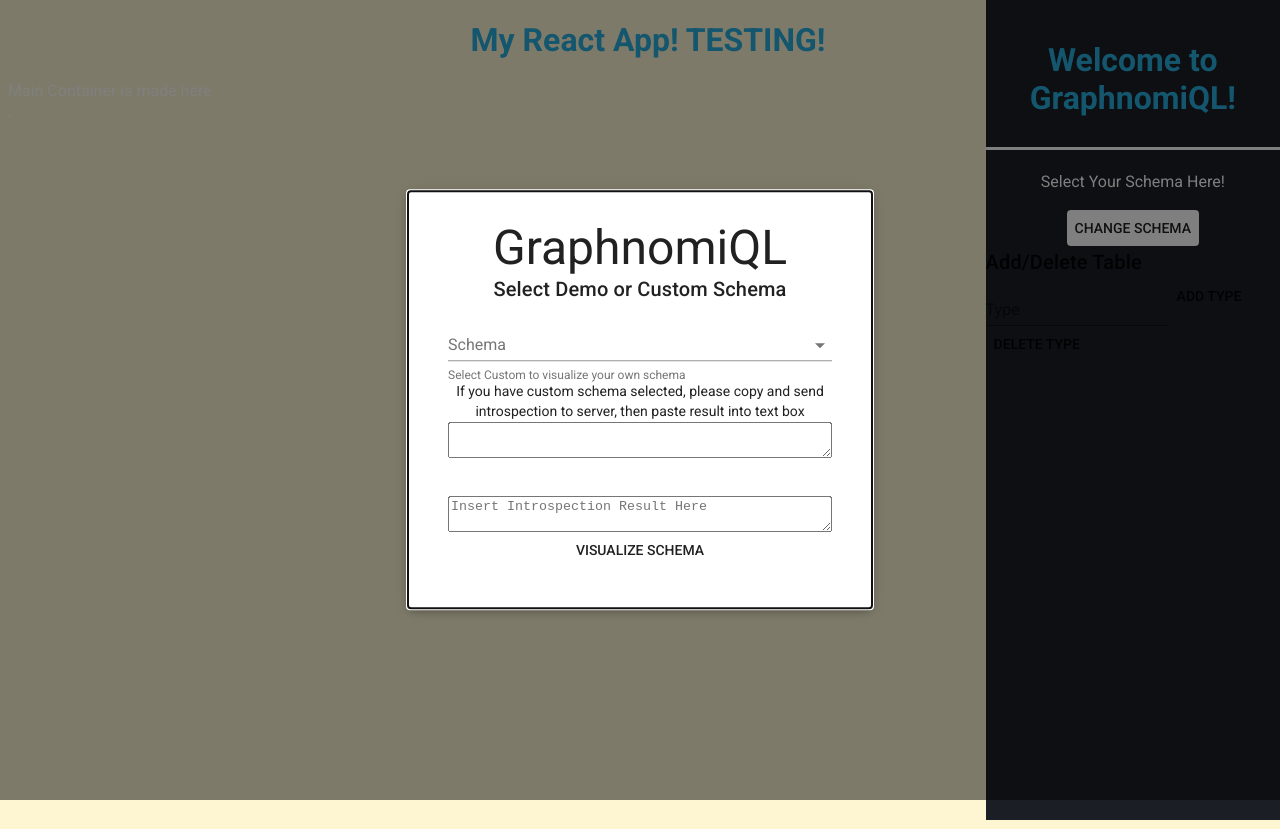
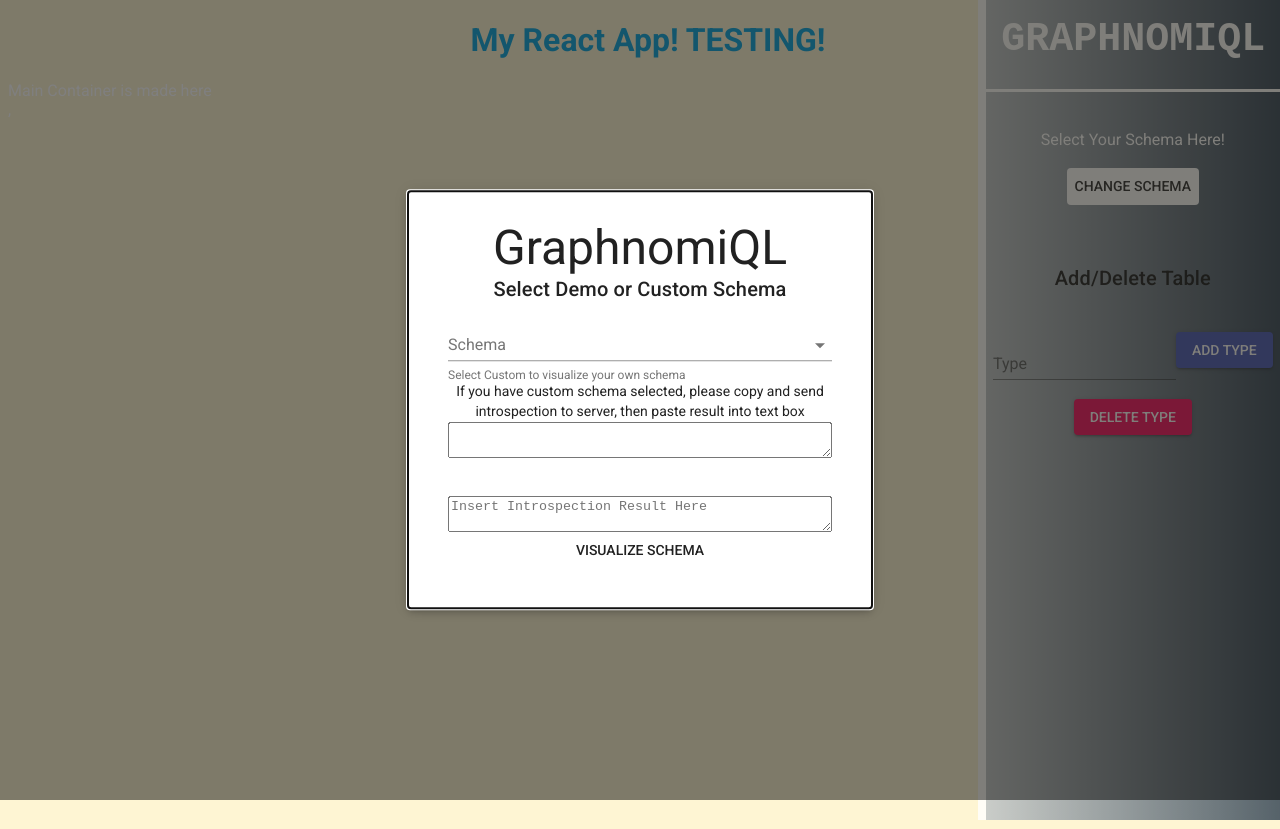
Before and after one commit to GraphnomiQl/GraphnomiQL, a React app: page / in a window 1280 px wide. Built offline with nearby package versions, Linux system fonts and the light colour scheme.

Commit message:
edit css paanel

```diff
--- a/src/components/Edit.jsx
+++ b/src/components/Edit.jsx
@@ -21,25 +21,36 @@ class Edit extends React.Component {
     const { addNode, deleteNode } = this.props;
     return (
       <div className="edit">
+          <br/>
+          <br/>
+          <br/>
+
         <form>
-          <Typography variant="h6">
+          <div className='center'>
+          <Typography variant="h6" >
             Add/Delete Table
           </Typography>
+          <br/>
+          <br/>
           <TextField
             label="Type"
             onChange={this.handleNameText}
             className="fieldNameText"
           />
-          <Button
+          <Button variant="contained" color="primary"
             onClick={() => { addNode(this.state.typeNameText); }}
           >
             Add Type
           </Button>
-          <Button
+          <br/>
+          <br/>
+
+          <Button variant="contained" color="secondary"
             onClick={() => { deleteNode(this.state.typeNameText); }}
           >
             Delete Type
           </Button>
+          </div>
         </form>
       </div>
     );
--- a/src/containers/panelContainer.jsx
+++ b/src/containers/panelContainer.jsx
@@ -24,10 +24,24 @@ class panelContainer extends Component {
   render() {
     return (
       <div className="panel">
-        <div className="panelHeadingContainer">
-          <h1 id="panelHeading">Welcome to GraphnomiQL!</h1>
+        {/* <div className="panelHeadingContainer"> */}
+        {/* <h1 id="panelHeading">Welcome to GraphnomiQL!</h1> */}
+        <div id="panelHeading">
+        <div className="glitch" data-text="Strobocops">
+
+          <span className="glitch__color glitch__color--red">GraphnomiQL</span>
+
+
+          <span className="glitch__line glitch__line--first"></span>
+          <span className="glitch__line glitch__line--second"></span>
+        </div>
+
+        <br />
 
         </div>
+        {/* </div> */}
+        <br />
+        <br />
         <div className='center'>
           <label>Select Your Schema Here!</label>
           <br />
--- a/src/styles/App.css
+++ b/src/styles/App.css
@@ -98,13 +98,20 @@
   z-index: 1; /* Stay on top*/
   top: 0;/* Stay at the top*/
   right: 0;
-  background-color: #1b1e24; /* Black */
+  /* background-color: #aa4b6b,#6b6b83, #3b8d99; Black */
+
+
+  background: linear-gradient(to right, #bdc3c7, #2c3e50);
+
+  /* background: linear-gradient(to right, #005aa7, #fffde4); /* W3C, IE 10+/ Edge, Firefox 16+, Chrome 26+, Opera 12+ */
   overflow-x: hidden; /* Disable horizontal scroll */
-	padding-top: 20px;
+  padding-top: 20px;
+  opacity:0.8;
+  border-left: solid 8px;
 }
 #panelHeading {
   border-bottom: solid ;
-  padding-bottom: 30px;
+  padding-bottom: 10px;
   border-bottom-color: white;
 
   top: 25px;
@@ -323,3 +330,128 @@ body {
     transform:scale(0);
   }
 } */
+
+
+/* Header panel  */
+
+.glitch {
+  animation: glitch-skew 4s cubic-bezier(.25, .46, .45, .94) 4s infinite;
+  font-family: monospace, sans-serif;
+  font-size: 40px;
+  font-weight: 700;
+  line-height: 1;
+  position: relative;
+  text-align: center;
+  text-transform: uppercase;
+  transform-origin: center top;
+  /* color: gray; */
+
+
+  &__main {
+      color: #FFF;
+  }
+
+  &__color {
+      height: 100%;
+      left: 0;
+      opacity: 0.8;
+      position: absolute;
+      top: 0;
+      transform-origin: center center;
+      width: 100%;
+      z-index: -1;
+
+      &--red {
+          animation: glitch 300ms cubic-bezier(.25, .46, .45, .94) infinite;
+          color: red;
+      }
+
+      &--blue {
+          animation: glitch 300ms cubic-bezier(.25, .46, .45, .94) infinite reverse;
+          color: blue;
+      }
+
+      &--green {
+          animation: glitch 300ms cubic-bezier(.25, .46, .45, .94) 100ms infinite;
+          color: #00FF0B;
+      }
+  }
+
+  &__line {
+      animation: glitch-line 2s linear infinite;
+      background: #000;
+      content: '';
+      height: 1px;
+      left: 0;
+      position: absolute;
+      top: 0;
+      width: 100%;
+      z-index: 1;
+
+      &--first {
+          animation: glitch-line 2s linear infinite;
+      }
+
+      &--second {
+          animation: glitch-line 1s linear 1s infinite;
+      }
+  }
+}
+
+@keyframes glitch {
+  0% {
+      transform: translate(0);
+  }
+  20% {
+      transform: translate(-8px, 8px);
+  }
+  40% {
+      transform: translate(-8px, -8px);
+  }
+  60% {
+      transform: translate(8px, 8px);
+  }
+  80% {
+      transform: translate(8px, -8px);
+  }
+  100% {
+      transform: translate(0);
+  }
+
+}
+
+@keyframes glitch-skew {
+  0% {
+      transform: skew(0deg, 0deg);
+  }
+  48% {
+      transform: skew(0deg, 0deg);
+      filter: blur(0);
+  }
+  50% {
+      transform: skew(-20deg, 0deg);
+      filter: blur(4px);
+  }
+  52% {
+      transform: skew(20deg, 0deg);
+  }
+  54% {
+      transform: skew(0deg, 0deg);
+      filter: blur(0);
+  }
+  100% {
+      transform: skew(0deg, 0deg);
+  }
+
+}
+
+@keyframes glitch-line {
+  0% {
+      top: 0;
+  }
+
+  100% {
+      top: 100%;
+  }
+
+}
```
Also changed, not shown: src/components/App.js (+10 -0 lines).
